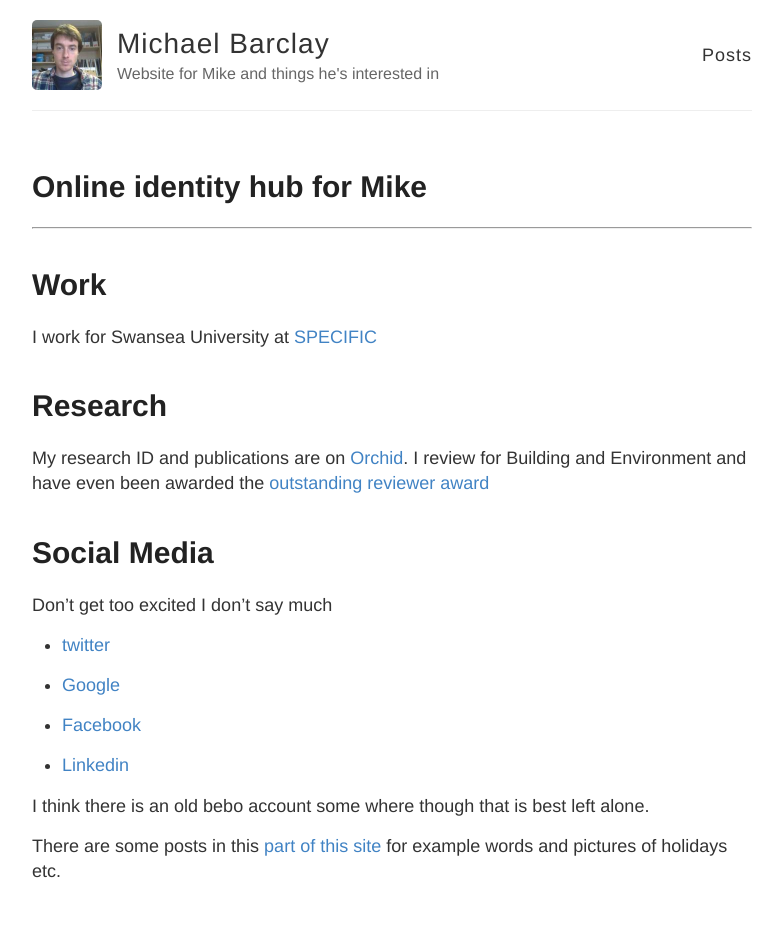
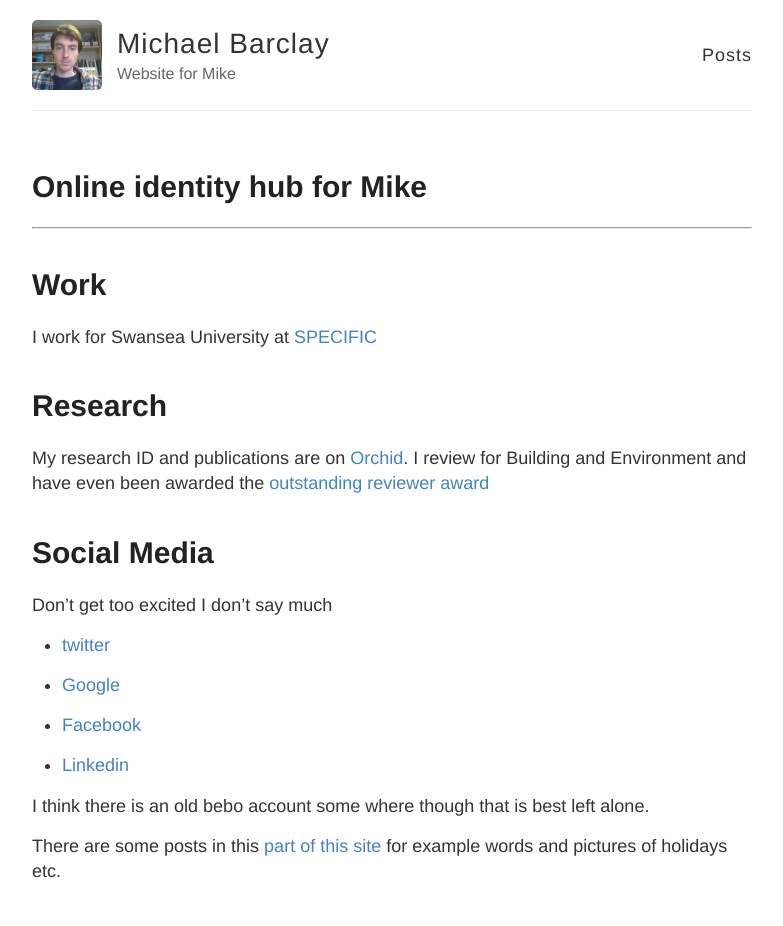
Before and after one commit to MikeBarcl/mikebarcl.github.io, a Jekyll site: the page built from index.md, in a window 1280 px wide. Shown: the top 926 px of the page, without its empty margins (248-1031 px from the left). Built offline with Jekyll 4.4.1, drawn with Linux system fonts in a browser that asks for light colours; Markdown is read by kramdown in place of the engine named in the settings.

Commit message:
Update _config.yml
changing the tag line. Taking out the "interested in bit"

```diff
--- a/_config.yml
+++ b/_config.yml
@@ -6,7 +6,7 @@
 name: Michael Barclay
 
 # Short bio or description (displayed in the header)
-description: Website for Mike and things he's interested in
+description: Website for Mike
 
 # URL of your avatar or profile pic (you could use your GitHub profile pic)
 avatar: https://raw.githubusercontent.com/MikeBarcl/mikebarcl.github.io/master/images/Avatar.jpeg
```
